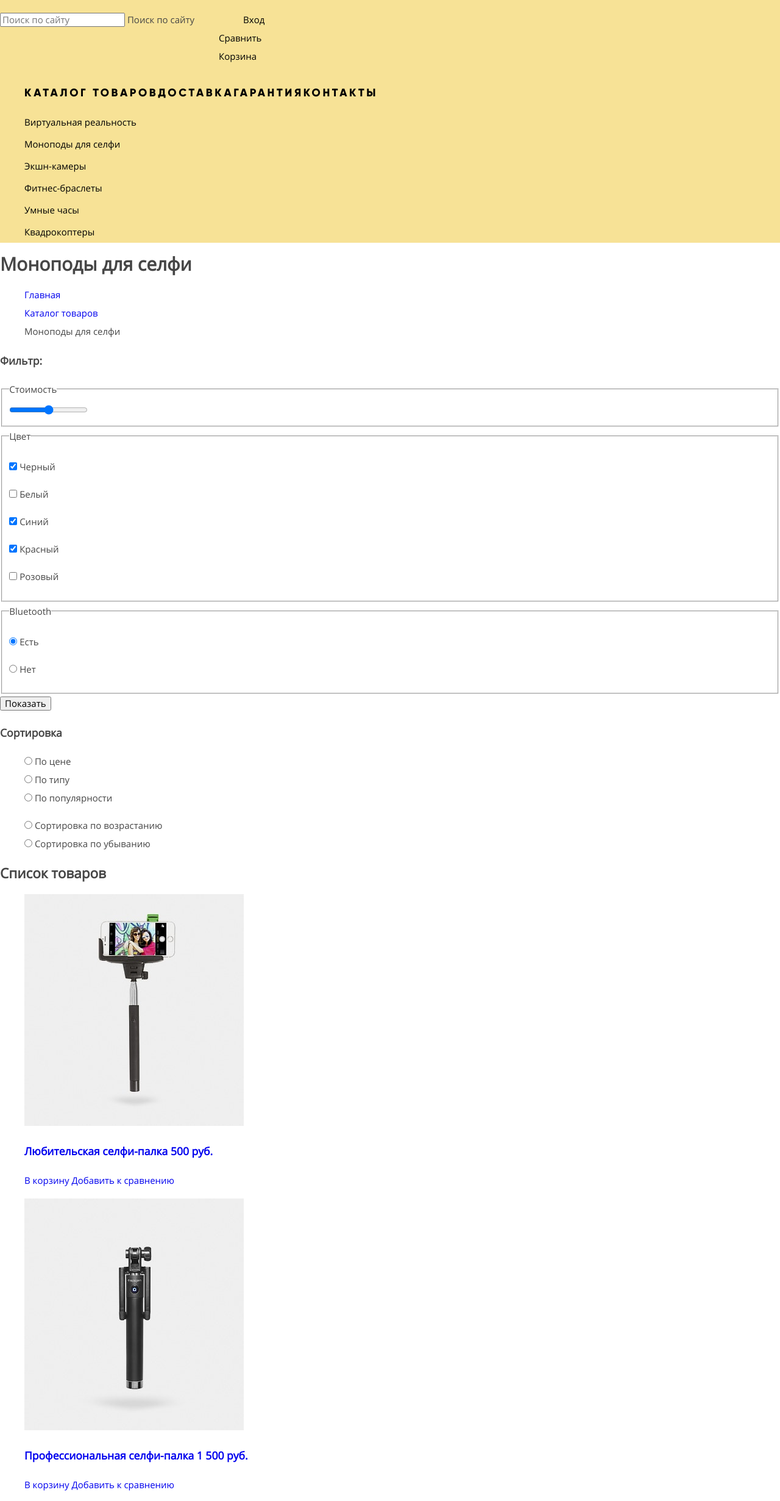
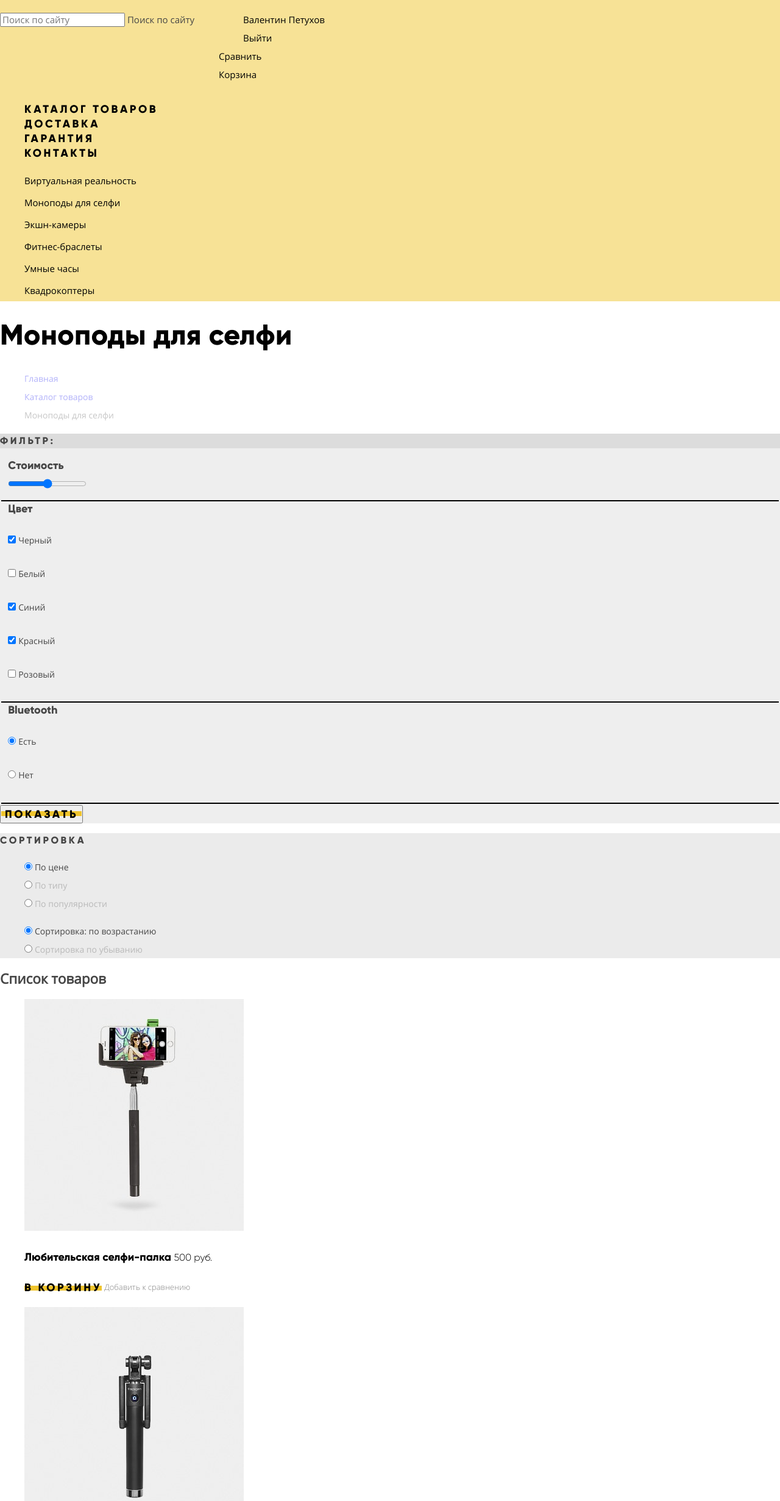
Before and after one commit to antliubimov/device, a plain HTML site: page catalog.html in a window 1280 px wide. Shown: the part 43-2504 px from the top of the page at 61% size. Drawn offline with Linux system fonts and the light colour scheme.

Commit message:
done base styles of catalog

```diff
--- a/catalog.html
+++ b/catalog.html
@@ -28,8 +28,11 @@
         <ul class="user-menu">
           <li>
             <ul class="user-menu__login">
-              <li class="login__link">
-                <a class="login__link" href="#">Вход</a>
+              <li>
+                <a class="login__link" href="#">Валентин Петухов</a>
+              </li>
+              <li>
+                <a href="login__out">Выйти</a>
               </li>
             </ul>
           </li>
@@ -136,14 +139,15 @@
           </p>
         </fieldset>
       </form>
-      <button class="button" type="submit">Показать</button>
+      <button class="btn btn__filter" type="submit">Показать</button>
     </section>
 
     <section class="sorting">
       <h3>Сортировка</h3>
       <ul class="sort__list">
         <li class="sort__item">
-          <input type="radio" name="sort" class="visually-hidden" value="price" id="sort__price">
+          <input type="radio" name="sort" class="visually-hidden" value="price" id="sort__price"
+            checked>
           <label for="sort__price">По цене</label>
         </li>
         <li class="sort__item">
@@ -159,8 +163,8 @@
 
       <ul class="sorting__list">
         <li class="sorting__item">
-          <input type="radio" name="sorting" value="low" id="sorting__low">
-          <label for="sorting__low" class="visually-hidden">Сортировка по возрастанию</label>
+          <input type="radio" name="sorting" value="low" id="sorting__low" checked>
+          <label for="sorting__low" class="visually-hidden">Сортировка: по возрастанию</label>
         </li>
         <li class="sorting__item">
           <input type="radio" name="sorting" value="high" id="sorting__high">
@@ -187,7 +191,7 @@
             </a>
           </h3>
           <p class="catalog__item__basket visually-hidden">
-            <a href="#" class="button">В корзину</a>
+            <a href="#" class="btn btn__basket">В корзину</a>
             <a href="#" class="button__compare">Добавить к сравнению</a>
           </p>
         </li>
@@ -205,7 +209,7 @@
             </a>
           </h3>
           <p class="catalog__item__basket visually-hidden">
-            <a href="#" class="button">В корзину</a>
+            <a href="#" class="btn btn__basket">В корзину</a>
             <a href="#" class="button__compare">Добавить к сравнению</a>
           </p>
         </li>
@@ -223,7 +227,7 @@
             </a>
           </h3>
           <p class="catalog__item__basket visually-hidden">
-            <a href="#" class="button">В корзину</a>
+            <a href="#" class="btn btn__basket">В корзину</a>
             <a href="#" class="button__compare">Добавить к сравнению</a>
           </p>
         </li>
@@ -242,7 +246,7 @@
           </h3>
           <p class="item__new">new</p>
           <p class="catalog__item__basket visually-hidden">
-            <a href="#" class="button">В корзину</a>
+            <a href="#" class="btn btn__basket">В корзину</a>
             <a href="#" class="button__compare">Добавить к сравнению</a>
           </p>
         </li>
@@ -251,13 +255,13 @@
 
     <section class="navigation">
       <h3 class="visually-hidden">Навигация по страницам</h3>
-      <a href="#" class="page-btn btn-back">Назад</a>
+      <a href="#" class="page-btn btn-back"><span>Назад</spa></a>
       <div class="navigation__pages">
         <a href="#" class="page-btn page-current">1</a>
         <a href="#" class="page-btn">2</a>
         <a href="#" class="page-btn">3</a>
       </div>
-      <a href="#" class="page-btn btn-next">Вперед</a>
+      <a href="#" class="page-btn btn-next"><span>Вперед</span></a>
     </section>
   </main>
 
@@ -301,8 +305,11 @@
       <ul class="user-menu">
         <li>
           <ul class="user-menu__login">
-            <li class="login__link">
-              <a class="login__link" href="#">Вход</a>
+            <li>
+              <a class="login__link" href="#">Валентин Петухов</a>
+            </li>
+            <li>
+              <a href="login__out">Выйти</a>
             </li>
           </ul>
         </li>
--- a/css/style.css
+++ b/css/style.css
@@ -60,6 +60,15 @@ a {
 
 ul {
   list-style: none;
+}
+
+h1 {
+  font-family: 'Gilroy ExtraBold', Arial, Helvetica, sans-serif;
+  font-size: 47px;
+  line-height: 48px;
+  font-weight: 900;
+  letter-spacing: 0.18px;
+  color: #000000;
 }
 
 .btn {
@@ -127,7 +136,7 @@ ul {
   opacity: 0.3;
 }
 
-.site-menu {
+.site-menu a {
   display: flex;
 }
 
@@ -138,6 +147,25 @@ ul {
   font-weight: 900;
   text-transform: uppercase;
   letter-spacing: 3.6px;
+}
+
+.breadcrumbs a {
+  font-size: 14px;
+  line-height: 24px;
+  opacity: 0.3;
+}
+
+.breadcrumbs a:visited {
+  color: inherit;
+}
+
+.breadcrumbs a:hover,
+.breadcrumbs a:focus {
+  opacity: 0.6;
+}
+
+.breadcrumbs a:active {
+  opacity: 0.1;
 }
 
 .main-catalog__list a {
@@ -184,7 +212,8 @@ ul {
   background-color: #e5e5e5;
 }
 
-.service h3 {
+.service h3,
+.info h3 {
   font-family: 'Gilroy ExtraBold', Arial, Helvetica, sans-serif;
   font-size: 47px;
   line-height: 48px;
@@ -213,15 +242,6 @@ ul {
 .logo__item:focus {
   opacity: 1;
   filter: grayscale(0);
-}
-
-.info h3 {
-  font-family: 'Gilroy ExtraBold', Arial, Helvetica, sans-serif;
-  font-size: 47px;
-  line-height: 48px;
-  font-weight: 900;
-  letter-spacing: 0.18px;
-  color: #000000;
 }
 
 .transport__item {
@@ -255,6 +275,126 @@ ul {
   background: none;
 }
 
+.filters {
+  background-color: #eeeeee;
+}
+
+.filters fieldset {
+  border: none;
+  border-bottom: 2px solid #000000;
+}
+
+.filters legend {
+  font-family: 'Gilroy ExtraBold', Arial, Helvetica, sans-serif;
+  font-size: 18px;
+  line-height: 24px;
+  font-weight: 900;
+}
+
+.filters h3,
+.sorting h3 {
+  font-family: 'Gilroy ExtraBold', Arial, Helvetica, sans-serif;
+  font-size: 16px;
+  line-height: 24px;
+  font-weight: 900;
+  text-transform: uppercase;
+  letter-spacing: 3.6px;
+}
+
+.filters h3 {
+  background-color: #dcdcdc;
+}
+
+.filters label {
+  font-size: 14px;
+  line-height: 40px;
+}
+
+.sorting,
+.navigation {
+  background-color: #ebebeb;
+}
+
+.sorting label {
+  font-size: 14px;
+  line-height: 18px;
+  opacity: 0.3;
+}
+
+.sorting input:checked+label {
+  opacity: 1;
+}
+
+.navigation a {
+  font-family: 'Gilroy ExtraBold', Arial, Helvetica, sans-serif;
+  font-size: 16px;
+  line-height: 24px;
+  font-weight: 900;
+  text-transform: uppercase;
+  letter-spacing: 3.6px;
+  color: #000000;
+}
+
+.navigation__pages a {
+  opacity: 0.3;
+}
+
+.navigation__pages a:hover,
+.navigation__pages a:focus {
+  opacity: 1;
+}
+
+.navigation__pages .page-current {
+  opacity: 1;
+}
+
+.navigation .btn-next:hover,
+.navigation .btn-next:focus,
+.navigation .btn-back:hover,
+.navigation .btn-back:focus {
+  background-color: #d9d9d9;
+}
+
+.navigation .btn-next:active>span,
+.navigation .btn-back:active>span {
+  background-color: #d9d9d9;
+  opacity: 0.3;
+}
+
+.catalog__item__title {
+  font-family: 'Gilroy ExtraBold', Arial, Helvetica, sans-serif;
+  font-size: 18px;
+  line-height: 24px;
+  font-weight: 900;
+  color: #000000;
+}
+
+.catalog__item__price {
+  font-family: 'Gilroy Light', Arial, Helvetica, sans-serif;
+  font-size: 16px;
+  line-height: 24px;
+  font-weight: 400;
+  color: #000000;
+}
+
+.button__compare {
+  font-family: 'Open Sans Light', Arial, Helvetica, sans-serif;
+  font-size: 13px;
+  line-height: 36px;
+  font-weight: 300;
+  color: #000000;
+  opacity: 0.5;
+}
+
+.button__compare:hover,
+.button__compare:focus {
+  opacity: 1;
+}
+
+.button__compare:active {
+  opacity: 0.2;
+}
+
 .main-footer {
 
   color: #ffffff;
@@ -263,7 +403,6 @@ ul {
 }
 
 .main-footer a {
-  font: inherit;
   color: #ffffff;
 }
 
```
